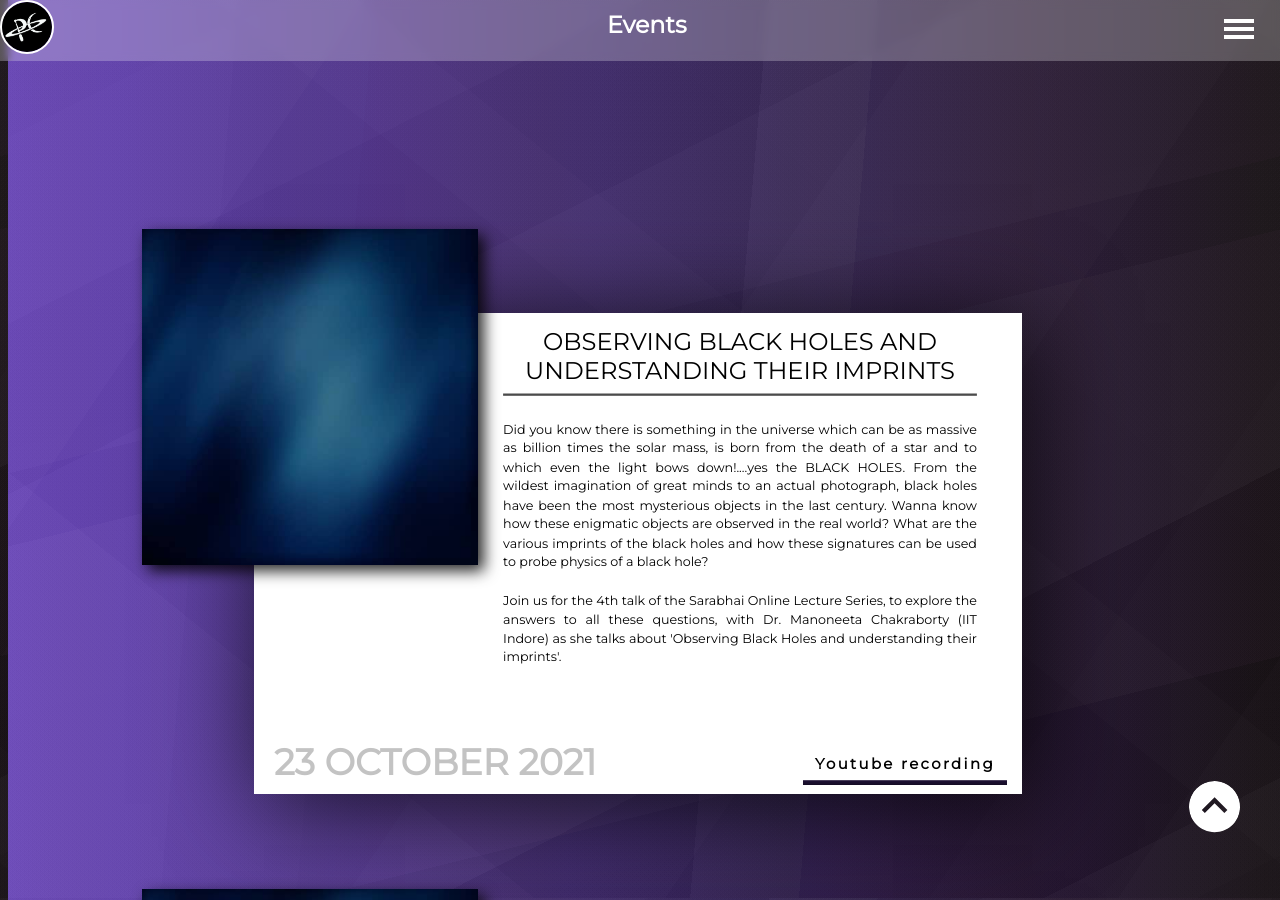
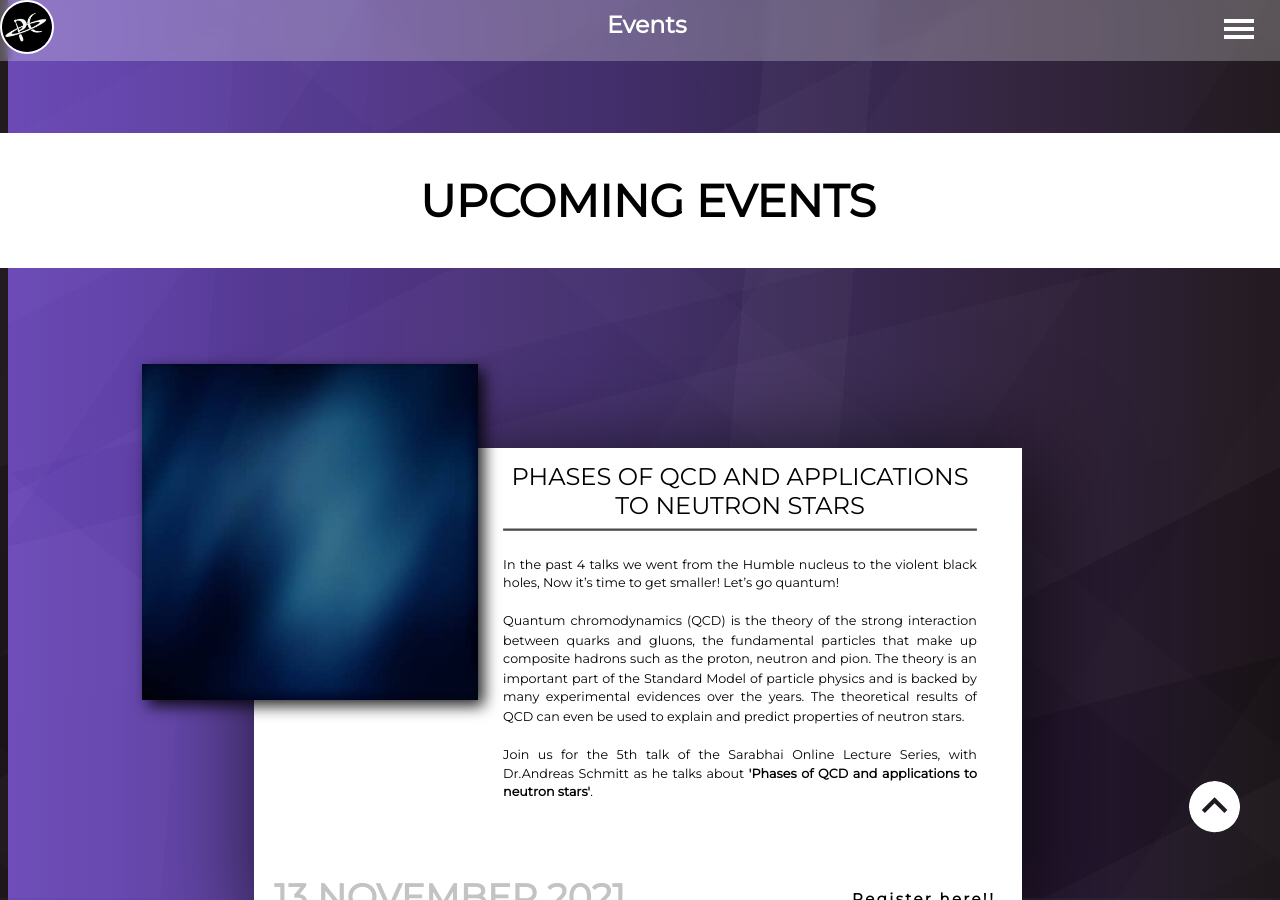
Before and after one commit to PhysicsClubSVNIT/PhysicsClubSVNIT.github.io, a Jekyll site: the page built from events.html, in a window 1280 px wide and 900 px high. Built offline with Jekyll 4.4.1, drawn with Linux system fonts in a browser that asks for light colours; some web fonts are replaced; some of the changed text lies outside the part shown.

Commit message:
add event

```diff
--- a/_data/events.json
+++ b/_data/events.json
@@ -1,10 +1,10 @@
 {	"upcomingevents":[
 	{
-		"name":" ",
-		"date":"23 October 2021",
-		"poster":"231021",
-		"descr": "Did you know there is something in the universe which can be as massive as billion times the solar mass, is born from the death of a star and to which even the light bows down!....yes the BLACK HOLES. From the wildest imagination of great minds to an actual photograph, black holes have been the most mysterious objects in the last century. Wanna know how these enigmatic objects are observed in the real world? What are the various imprints of the black holes and how these signatures can be used to probe physics of a black hole?<br><br>Join us for the 4th talk of the Sarabhai Online Lecture Series, to explore the answers to all these questions, with Dr. Manoneeta Chakraborty (IIT Indore) as she talks about 'Observing Black Holes and understanding their imprints'.",
-		"reglink":"https://forms.gle/qEcJ5ATUon9MD1Yu9",
+		"name":"Phases of QCD and applications to neutron stars",
+		"date":"13 November 2021",
+		"poster":"131121",
+		"descr": "In the past 4 talks we went from the Humble nucleus to the violent black holes, Now it’s time to get smaller! Let’s go quantum! <br><br> Quantum chromodynamics (QCD) is the theory of the strong interaction between quarks and gluons, the fundamental particles that make up composite hadrons such as the proton, neutron and pion. The theory is an important part of the Standard Model of particle physics and is backed by many experimental evidences over the years. The theoretical results of QCD can even be used to explain and predict properties of neutron stars. <br><br> Join us for the 5th talk of the Sarabhai Online Lecture Series,  with Dr.Andreas Schmitt as he talks about <b>'Phases of QCD and applications to neutron stars'</b>.",
+		"reglink":"https://forms.gle/Kmo96ZMgZzc3q5tS7",
 		"linktitle": "Register Now!!"
 	}
 ],
```
Also changed, not shown: assets/posters/131121.png (added).
